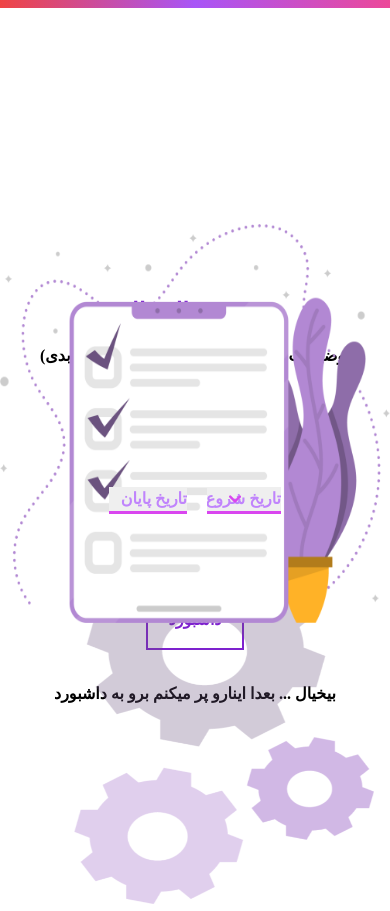
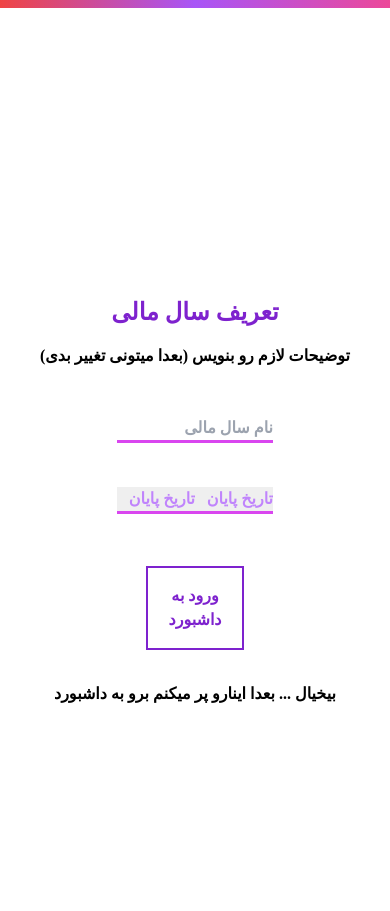
Before and after one commit to rekar-accounting/frontend, a Next.js app: page /fiscalYear in a window 390 px wide. Shown: the top 911 px of the page. Built offline with nearby package versions, Linux system fonts and the light colour scheme.

Commit message:
Better Tailwind Code

```diff
--- a/components/Slider.tsx
+++ b/components/Slider.tsx
@@ -1,12 +1,12 @@
-import React, { Component } from 'react';
+import React, { Component } from "react";
 import "react-responsive-carousel/lib/styles/carousel.min.css";
-import { Carousel } from 'react-responsive-carousel';
-import Image from 'next/image';
+import { Carousel } from "react-responsive-carousel";
+import Image from "next/image";
 
 const Slider = () => {
   return (
-		<div className='my-24'>
-            <h2 className='text-center text-xl font-bold'> مشتریان ما </h2>
+    <div className="my-24">
+      <h2 className="text-xl font-bold text-center"> مشتریان ما </h2>
       <Carousel>
         <div>
           <Image src="/brand/apple.jpg" alt="" width={145} height={120} />
@@ -20,6 +20,6 @@ const Slider = () => {
       </Carousel>
     </div>
   );
-	}
+};
 
-export default Slider
+export default Slider;
--- a/pages/fiscalYear.tsx
+++ b/pages/fiscalYear.tsx
@@ -1,3 +1,4 @@
+import React, { useState } from "react";
 import { NextPage } from "next";
 import Image from "next/image";
 import { ChevronDownIcon } from "@heroicons/react/solid";
@@ -7,7 +8,7 @@ const FiscalYear: NextPage = () => {
   return (
     <div>
       <div className="w-full h-2 bg-gradient-to-r from-red-500 via-purple-500 to-pink-500"></div>
-      <div className="absolute mt-16 right-4 top-[490px]">
+      <div className="invisible md:visible absolute mt-16 right-4 top-[490px]">
         <Image
           src="/assets/images/gear.png"
           alt={translate.fiscalYear.alt}
@@ -15,7 +16,7 @@ const FiscalYear: NextPage = () => {
           height={350}
         />
       </div>
-      <div className="absolute pt-10 mt-44">
+      <div className="absolute invisible pt-10 md:visible mt-44">
         <Image
           src="/assets/images/last.png"
           alt={translate.fiscalYear.alt}
@@ -42,10 +43,9 @@ const FiscalYear: NextPage = () => {
               />
             </div>
             <div className="relative flex justify-center " dir="rtl">
-              <select className="w-[19%] ml-5  appearance-none  text-base  border-[3px] border-t-0 border-l-0 border-r-0 focus:outline-none login border-b-fuchsia-500 text-purple-400 ">
-                <option>{translate.fiscalYear.dateStart}</option>
+              <select className=" w-[20%]  appearance-none  text-base  border-[3px] border-t-0 border-l-0 border-r-0 focus:outline-none login border-b-fuchsia-500 text-purple-400 ">
+                <option>{translate.fiscalYear.dateEnd}</option>
               </select>
-              <ChevronDownIcon className="absolute w-8 h-6 ml-20 text-fuchsia-500" />
               <select className=" w-[20%]  appearance-none  text-base  border-[3px] border-t-0 border-l-0 border-r-0 focus:outline-none login border-b-fuchsia-500 text-purple-400 ">
                 <option>{translate.fiscalYear.dateEnd}</option>
               </select>
```
Also changed, not shown: package.json (+8 -4 lines), 1 other file (tests, documents, lock files or other folders). Lines whose indentation alone changed are shown as unchanged.
